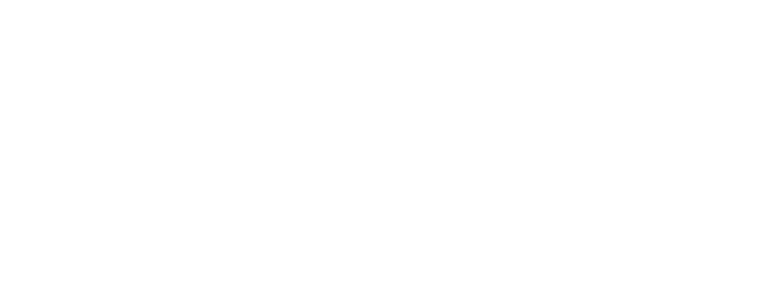
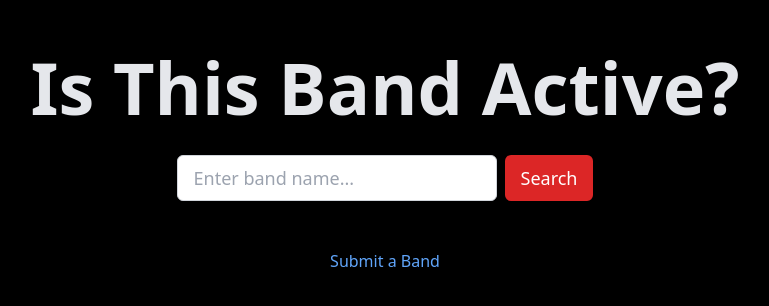
Before and after one commit to assafalper/is-this-band-active, a React (Vite) app in the folder frontend/: page / in a window 1280 px wide. Shown: the part 238-544 px from the top of the page, without its empty margins (255-1024 px from the left). Built offline with nearby package versions, Linux system fonts and the light colour scheme.

Commit message:
fix bad DB url

```diff
--- a/frontend/src/App.jsx
+++ b/frontend/src/App.jsx
@@ -1,11 +1,11 @@
 import { Routes, Route } from 'react-router-dom';
-import Home from './pages/home';
+import Home from './pages/Home';
 import SubmitBand from './pages/SubmitBand';
 
 export default function App() {
   return (
     <Routes>
-      <Route path="/" element={<home />} />
+      <Route path="/" element={<Home />} />
       <Route path="/submit" element={<SubmitBand />} />
     </Routes>
   );
```
